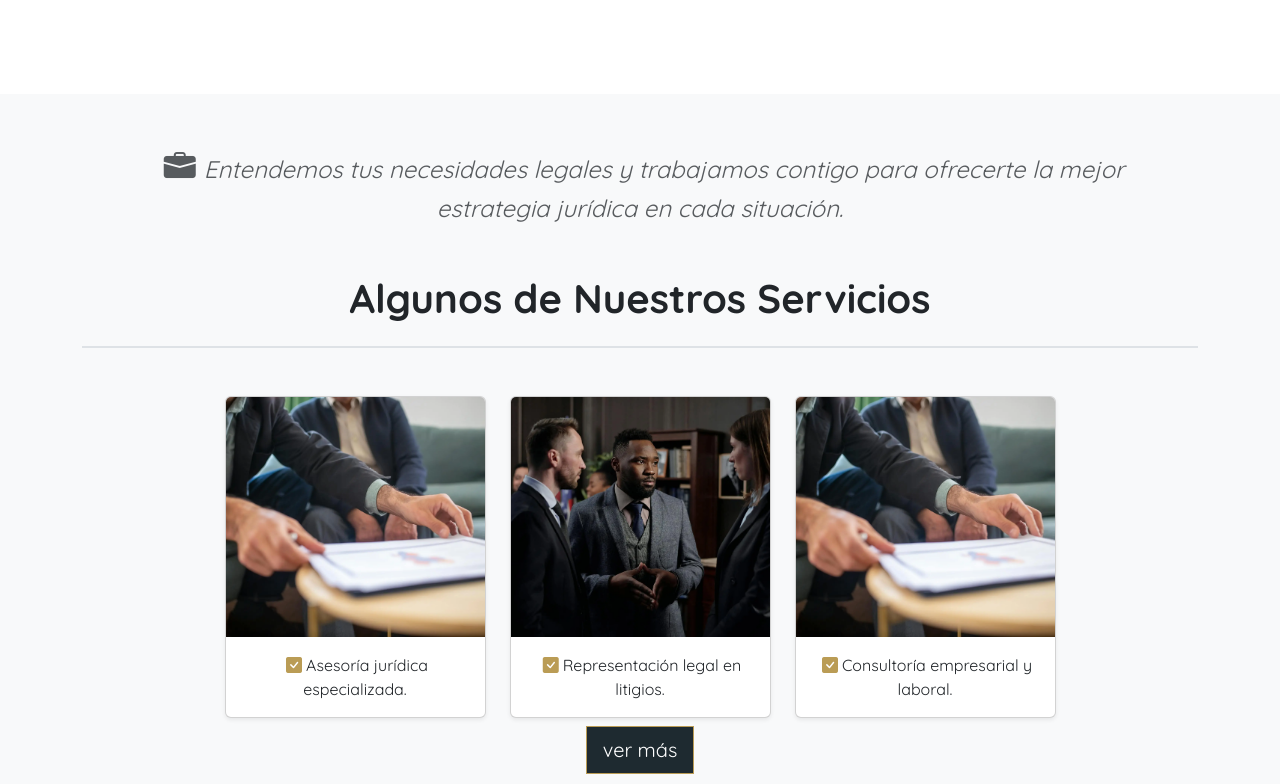
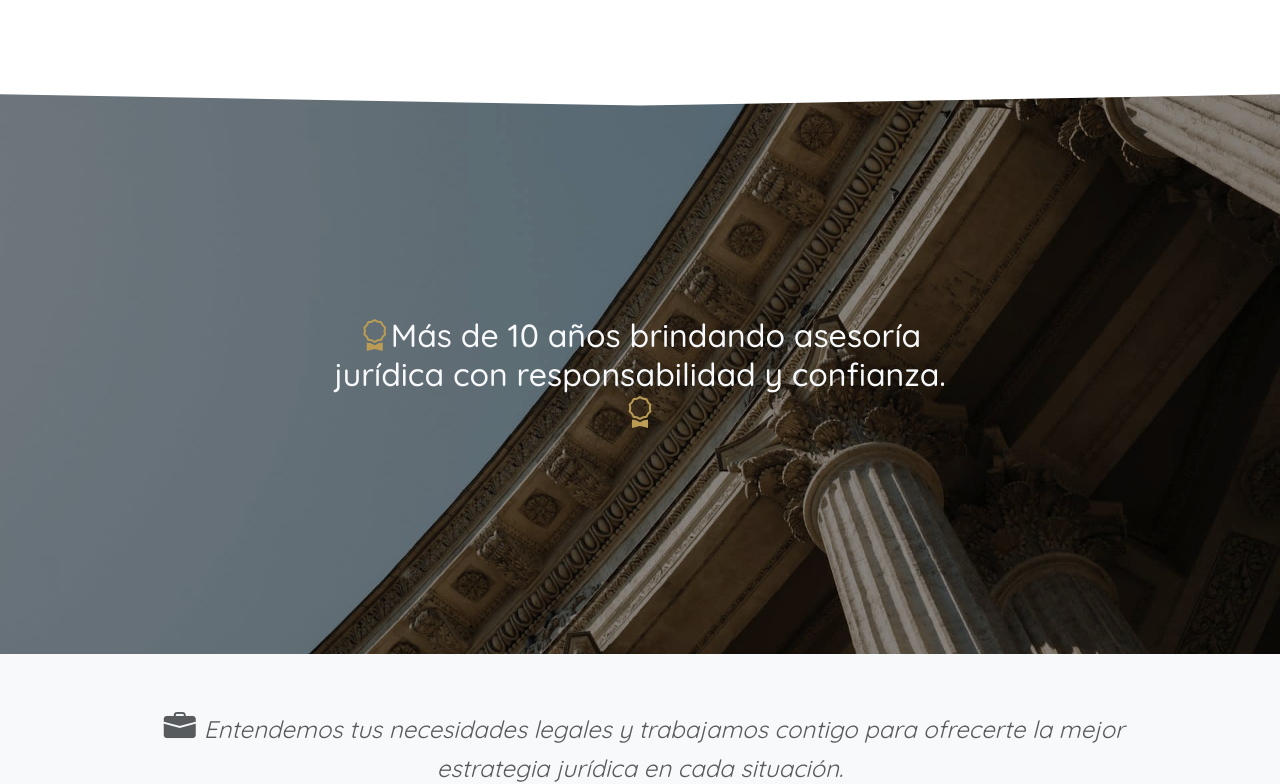
Before and after one commit to Ronaldmera/Al-Compliance-Enterprise-web, a React (Vite) app in the folder project/: page / in a window 1280 px wide. Shown: the part 1053-1837 px from the top of the page. Built offline with nearby package versions, Linux system fonts and the light colour scheme; a web font is replaced by a local one.

Commit message:
hero agregado en vista home

```diff
--- a/project/src/App.css
+++ b/project/src/App.css
@@ -84,3 +84,52 @@ inicio estilos cards servicios */
 .text-secondary {
   color: var(--color-secundario) !important;
 }
+
+.hero-container {
+  position: relative;
+  width: 100%;
+  min-height: 35rem;
+  overflow: hidden;
+  clip-path: polygon(0 0%, 50% 2%, 100% 0%, 100% 100%, 0 100%);
+}
+
+/* La imagen ocupa todo el contenedor */
+.images-hero {
+  position: absolute;
+  top: 0;
+  left: 0;
+  width: 100%;
+  height: 100%;
+  object-fit: cover;
+  display: block;
+  z-index: 0;
+}
+
+/* Capa negra encima de la imagen */
+.overlay {
+  position: absolute;
+  inset: 0;
+  background: rgba(0, 0, 0, 0.45);
+  z-index: 1;
+  pointer-events: none; /* permite clicks a elementos debajo si es necesario */
+}
+/* Contenedor del texto */
+.hero-content {
+  position: absolute;
+  top: 50%;
+  left: 50%;
+  transform: translate(-50%, -50%);
+  z-index: 2;
+  text-align: center;
+}
+/* Texto encima */
+.hero-text {
+  overflow: hidden;
+  top: 50%;
+  left: 50%;
+  transform: translate(-50%, -50%);
+  color: #fff;
+  z-index: 2;
+  font-size: 2rem;
+  min-width: 300px;
+}
--- /dev/null
+++ b/project/src/components/Hero.jsx
@@ -0,0 +1,29 @@
+const Hero = ({
+  image,
+  text,
+  iconClass = "",
+  iconColor = "text-secondary",
+  containerAnimation,
+  textAnimation,
+}) => {
+  return (
+    <div
+      className="container-fluid px-0 hero-container"
+      data-aos={containerAnimation}
+    >
+      <img src={image} alt="hero" className="images-hero" />
+      <div className="overlay"></div>
+      <div className="hero-content" data-aos={textAnimation}>
+        {text && (
+          <h1 className="hero-text text-light">
+            <i className={`${iconClass} ${iconColor}  `}></i>
+            {text}
+            <i className={`${iconClass} ${iconColor} `}></i>
+          </h1>
+        )}
+      </div>
+    </div>
+  );
+};
+
+export default Hero;
--- a/project/src/components/SectionFrequentQuestions.jsx
+++ b/project/src/components/SectionFrequentQuestions.jsx
@@ -24,7 +24,7 @@ const SectionFrequentQuestions = () => {
   };
 
   return (
-    <section className="container-fluid py-5" data-aos="fade-up">
+    <section className="container-fluid py-5" data-aos="fade">
       <div className="container d-flex flex-column">
         <h2 className="fw-bold display-6 mb-4 text-center">
           Preguntas Frecuentes
@@ -35,7 +35,8 @@ const SectionFrequentQuestions = () => {
           {faqs.map((faq, index) => (
             <ul
               key={index}
-              className=" d-flex flex-column align-items-center w-75 mb-0"
+              className=" d-flex flex-column align-items-center w-100 mb-0"
+              data-aos="fade-left"
             >
               <button
                 className="customize-btn p-3 bg-light rounded-1 w-100 fw-semibold "
--- a/project/src/pages/Home.jsx
+++ b/project/src/pages/Home.jsx
@@ -4,6 +4,8 @@ import TwoColumnSection from "../components/TwoColumnSection";
 import ServicesHome from "../components/ServicesHome";
 import TestimonyHome from "../components/TestimonyHome";
 import SectionFrequentQuestions from "../components/SectionFrequentQuestions";
+import Hero from "../components/Hero";
+import imgHome from "../assets/hero.jpg";
 
 const Home = () => {
   return (
@@ -35,6 +37,16 @@ const Home = () => {
         bg="white"
         my={5}
       />
+      <Hero
+        image={imgHome}
+        iconClass="bi bi-award"
+        containerAnimation="fade"
+        textAnimation="fade-left"
+        text={
+          "Más de 10 años brindando asesoría jurídica con responsabilidad y confianza."
+        }
+      />
+
       <ServicesHome />
       <TestimonyHome />
       <SectionFrequentQuestions />
```
Also changed, not shown: project/src/assets/hero.jpg (added).
